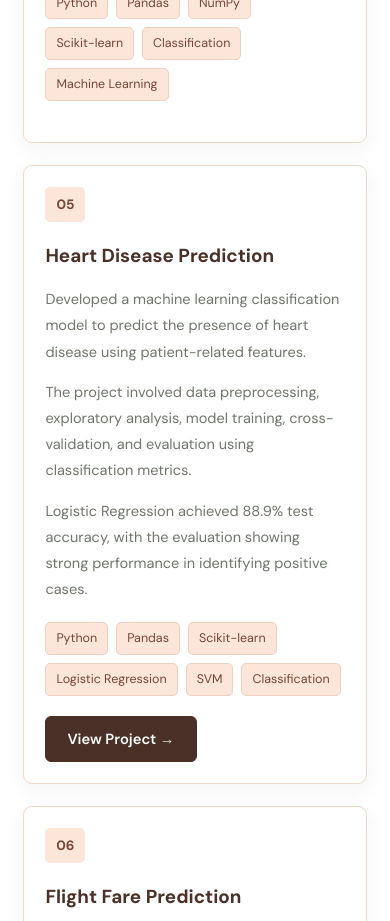
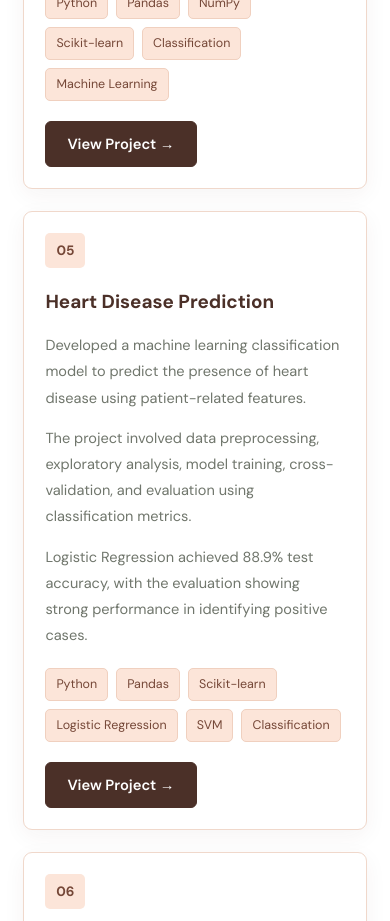
Before and after one commit to Sahanarao30/sahana-portfolio, a React (Vite) app: page / in a window 390 px wide. Shown: the part 6460-7381 px from the top of the page. Built offline with nearby package versions, Linux system fonts and the light colour scheme.

Commit message:
Add Cell Phone Price Prediction project link

```diff
--- a/src/App.jsx
+++ b/src/App.jsx
@@ -388,6 +388,13 @@ rel="noopener noreferrer"
         <span>Classification</span>
         <span>Machine Learning</span>
       </div>
+<a
+  href="https://github.com/Sahanarao30/Cell-Phone-Price-Prediction"
+  target="_blank"
+  rel="noopener noreferrer"
+>
+  <button>View Project →</button>
+</a>
     </div>
 
 
```
